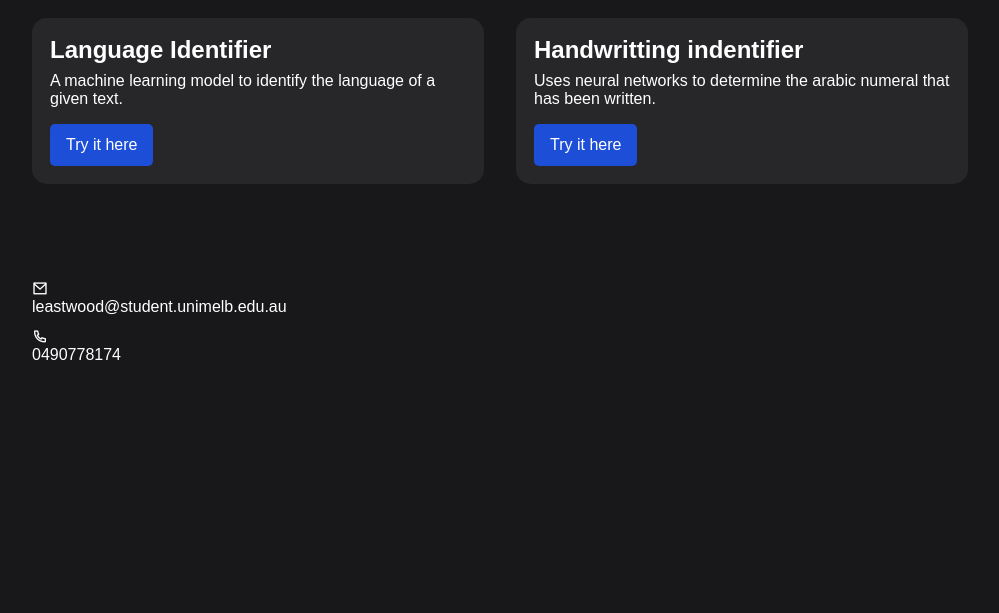
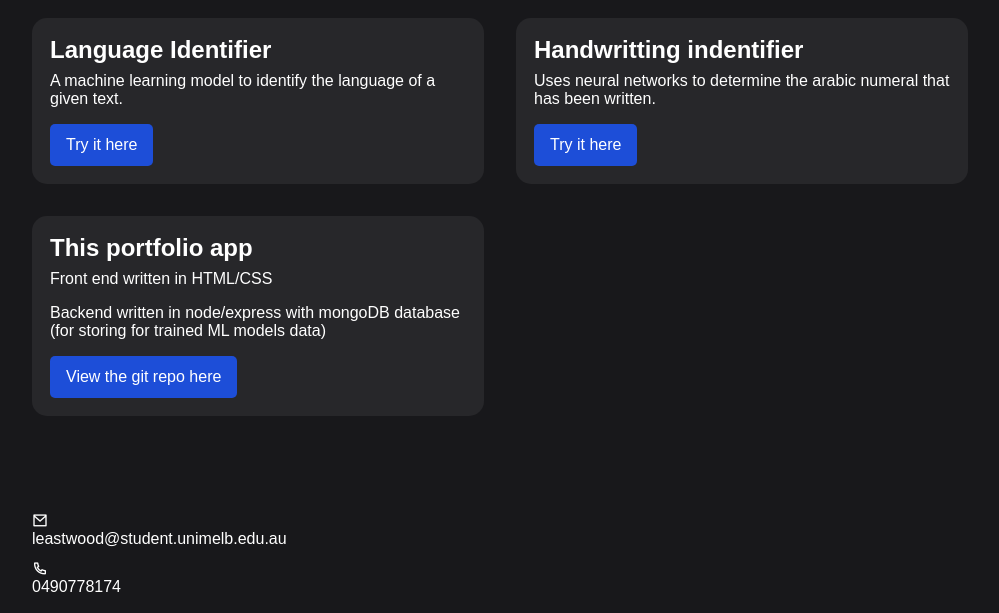
Before and after one commit to LochlanTresize/Personal-Portfolio, a plain HTML site: page frontend/index.html in a window 1280 px wide. Shown: the part 620-1233 px from the top of the page, without its empty margins (140-1139 px from the left). Before the commit the page ends 1036 px from the top, so only its background shows below. Drawn offline with nearby package versions, Linux system fonts and the light colour scheme; a script that the page names is missing.

Commit message:
added links to buttons

```diff
--- a/frontend/index.html
+++ b/frontend/index.html
@@ -8,6 +8,9 @@
     <link rel="stylesheet" href="style.css">
 </head>
 <body>
+
+<!--Need to add second button for gitrepo on projects-->
+
 
     <div class="nav">
         <h1 class="navlink">
@@ -36,13 +39,20 @@
             <div class="card">
             <h4>Language Identifier</h4>
             <p>A machine learning model to identify the language of a given text.</p>
-            <button class="btn2">Try it here</button>
+            <button type="submit" onclick="location.href='https://github.com/LochlanTresize/Language-Classifier.git'" class="btn2">Try it here</button>
             </div>
 
             <div class="card">
             <h4>Handwritting indentifier</h4>
             <p>Uses neural networks to determine the arabic numeral that has been written.</p>
             <button class="btn2">Try it here</button>
+            </div>
+
+            <div class="card">
+            <h4>This portfolio app</h4>
+            <p>Front end written in HTML/CSS</p>
+            <p>Backend written in node/express with mongoDB database (for storing for trained ML models data)</p>
+            <button type="submit" onclick="location.href='https://github.com/LochlanTresize/PersonalPortfolio.git'" class="btn2">View the git repo here</button>
             </div>
         </div>
     </section>
```
